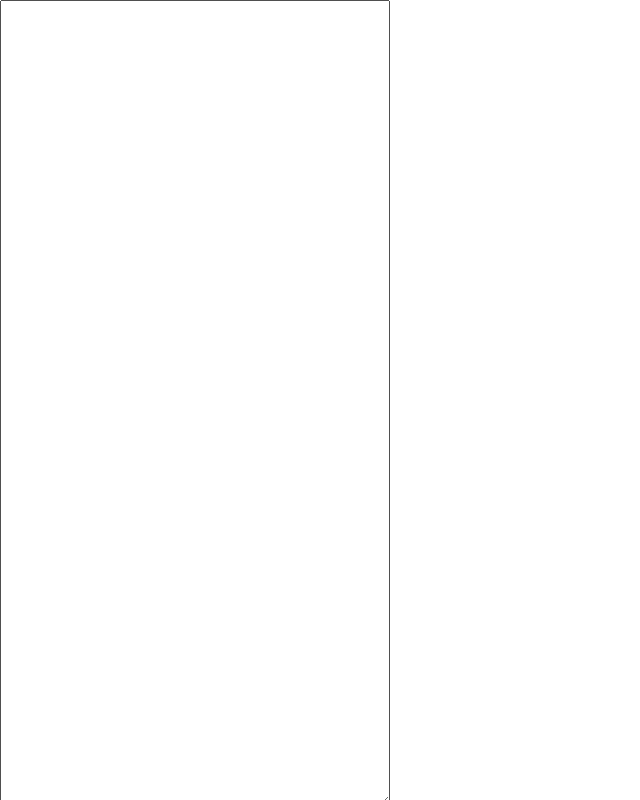
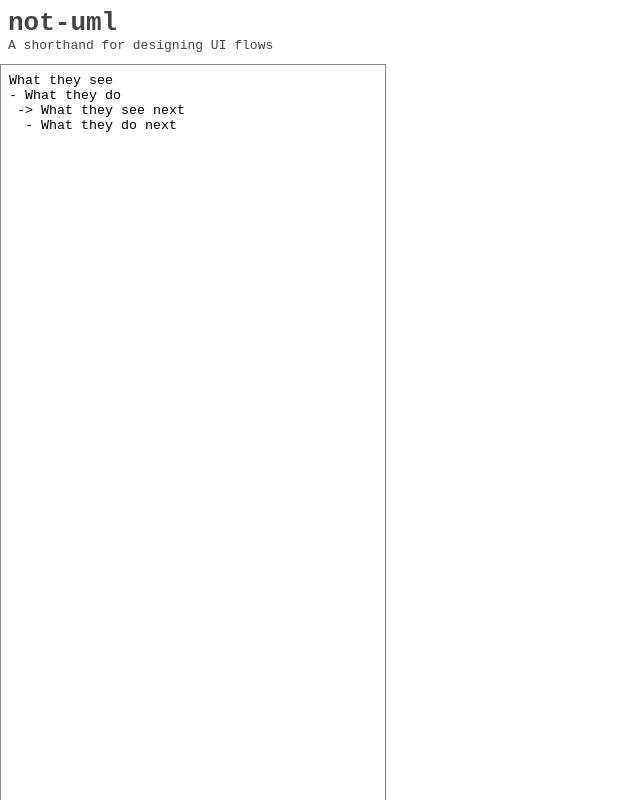
Before and after one commit to LBognanni/not-uml, a React (Create React App) app: page / in a window 1280 px wide. Shown: the whole page, without its empty margins (0-640 px from the left). Built offline with nearby package versions, Linux system fonts and the light colour scheme.

Commit message:
:lipstick: add title bar

```diff
--- a/public/index.html
+++ b/public/index.html
@@ -24,20 +24,11 @@
       work correctly both with client-side routing and a non-root public URL.
       Learn how to configure a non-root public URL by running `npm run build`.
     -->
-    <title>React App</title>
+    <title>not-uml: A shorthand for designing UI flows</title>
   </head>
   <body>
     <noscript>You need to enable JavaScript to run this app.</noscript>
     <div id="root"></div>
-    <!--
-      This HTML file is a template.
-      If you open it directly in the browser, you will see an empty page.
 
-      You can add webfonts, meta tags, or analytics to this file.
-      The build step will place the bundled scripts into the <body> tag.
-
-      To begin the development, run `npm start` or `yarn start`.
-      To create a production bundle, use `npm run build` or `yarn build`.
-    -->
   </body>
 </html>
--- a/src/App.css
+++ b/src/App.css
@@ -1,17 +1,44 @@
 .App textarea {
   position: fixed;
-  left: 0; top: 0;
+  left: 0; top: 64px;
   height: 100%;
-  width: 30%;
+  width: calc(30% - 16px);
+  padding: 8px;
+  border: 1px solid #888;
+  outline: none;
 }
+
+.App textarea:focus{
+  border: 1px solid #444;
+}
+
 .chart-container {
   position: fixed;
   right: 0;
   bottom: 0;
-  top: 0;
+  top: 64px;
   width: 70%;
   overflow: auto;
 }
 .chart-container div {
   margin: 1em;
 }
+.App .logo {
+  font-family: monospace;
+  position: fixed;
+  left: 0;
+  top: 0;
+  height: 64px;
+  width: calc(30% - 16px);
+  padding: 8px;
+}
+
+.App .logo h1{
+  color: #444;
+  font-weight: bold;
+  margin: 0
+}
+.App .logo p{
+  color: #444;
+  margin: 0
+}
--- a/src/App.tsx
+++ b/src/App.tsx
@@ -4,7 +4,11 @@ import { convertToSvg } from "./services/svg";
 
 function App() {
 
-  const [text, updateText] = useState("");
+  const [text, updateText] = useState(`What they see
+- What they do
+ -> What they see next
+  - What they do next
+`);
   const [svg, updateSvg] = useState("");
   const [svgWidth, updateSvgWidth] = useState(100);
 
@@ -18,6 +22,10 @@ function App() {
   return (
     <div className="App">
 
+      <div className="logo">
+        <h1>not-uml</h1>
+        <p>A shorthand for designing UI flows</p>
+      </div>
 
       <textarea value={text} onChange={(e) => convertSvg(e.target.value)}></textarea>
 
```
